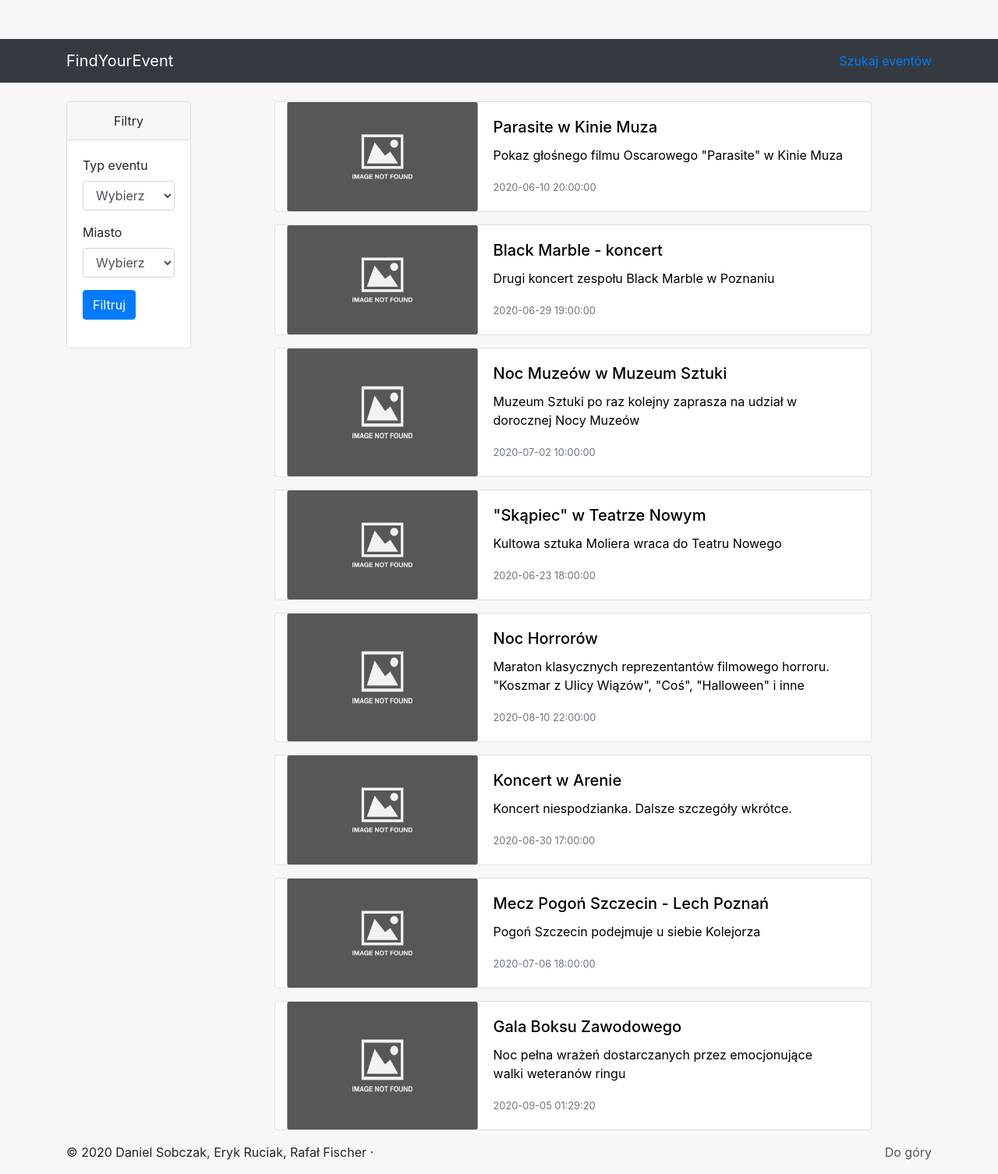
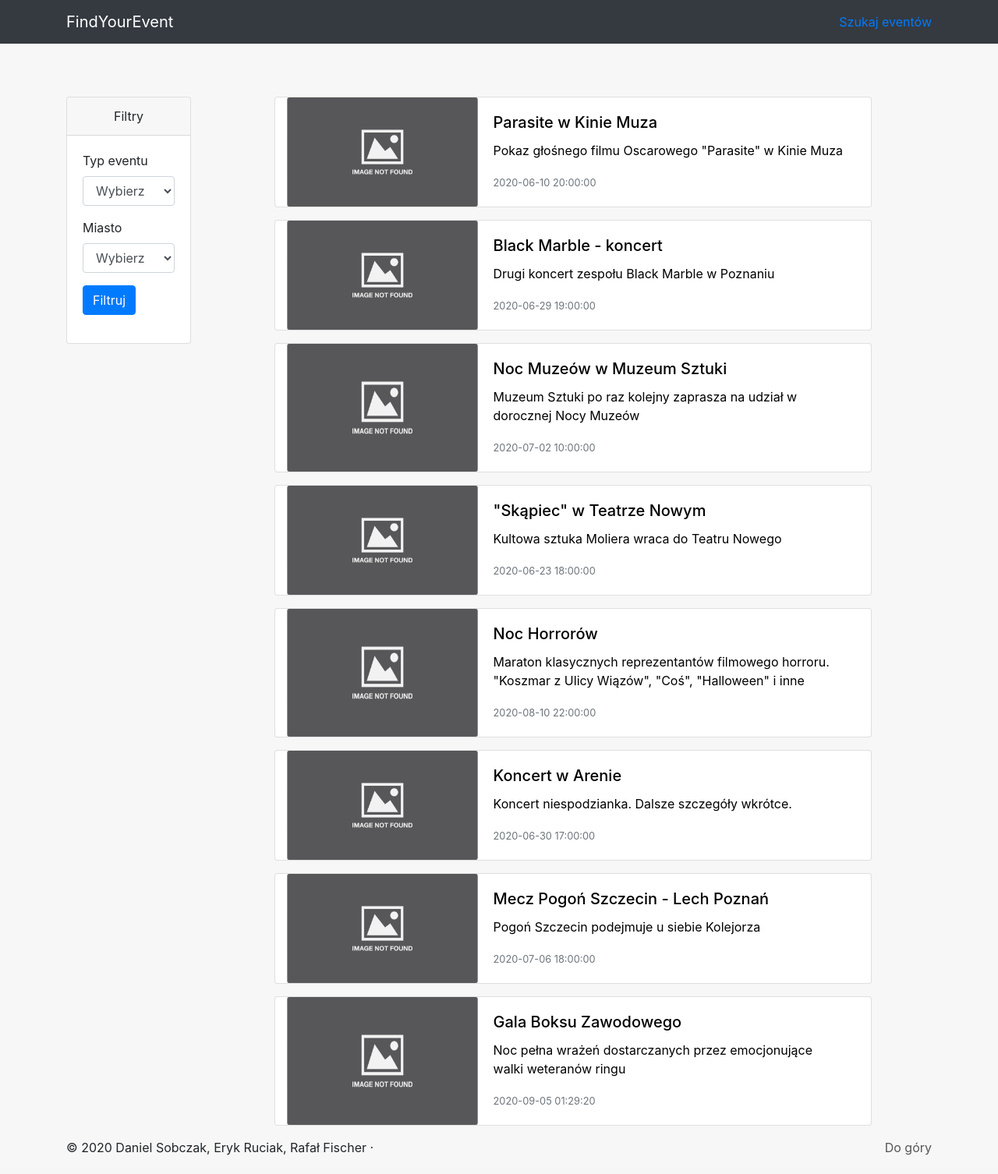
Before and after one commit to TheLaw1337/WSB_prog_zaaw_projekt, a PHP site: page /search.php in a window 1280 px wide. Shown: the whole page at 78% size. After the commit the page ends 1482 px from the top, so only its background shows below. Run offline with PHP 8.4, Linux system fonts and the light colour scheme; data comes from the database, SQL or seed files in the repository.

Commit message:
search page container padding fix

```diff
--- a/components/navbar.html
+++ b/components/navbar.html
@@ -1,5 +1,5 @@
 <!-- pasek nawigacyjny -->
-<nav class="navbar navbar-expand-md navbar-dark fixed-top bg-dark" style="position: relative">
+<nav class="navbar navbar-expand-md navbar-dark fixed-top bg-dark">
     <div class="container">
         <a class="navbar-brand" href="/index.php">FindYourEvent</a>
         <div class="nav-item">
--- a/search.php
+++ b/search.php
@@ -49,7 +49,7 @@
 </head>
 <body>
 <?php include('components/navbar.html'); ?>
-    <div class="container" style="min-height: 85vh;">
+    <div class="container" style="padding-top: 50px">
         <div class="row">
             <div class="col-md-2 mt-4">
                 <div class="card text-center">
```
